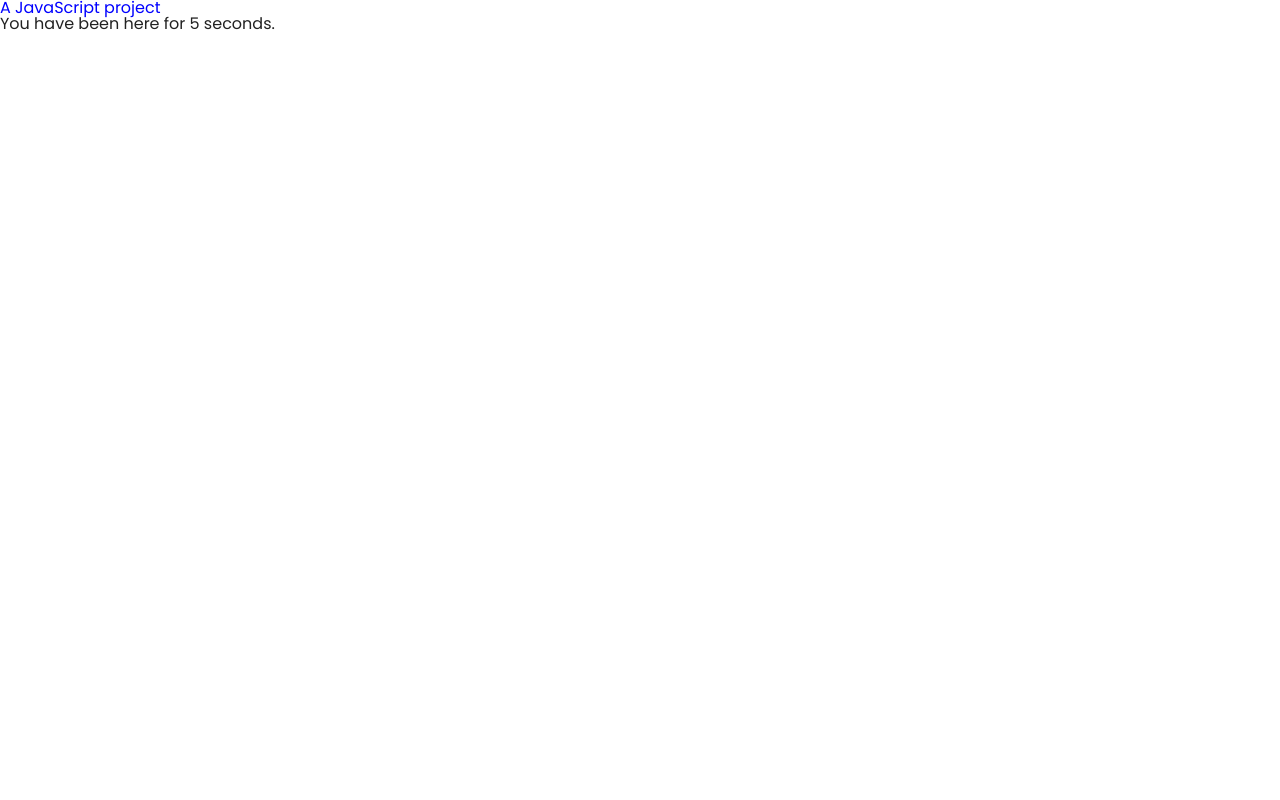
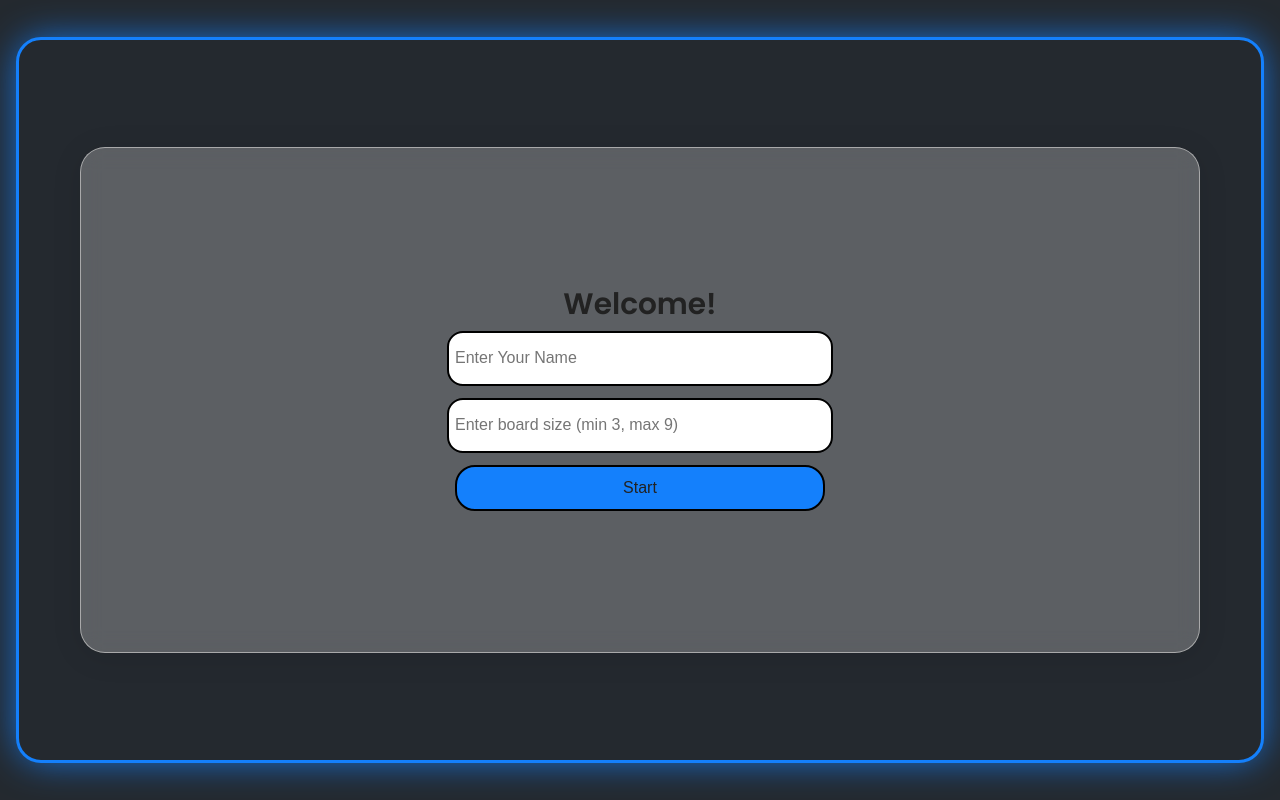
Before and after one commit to MateuszChmiest/Chessboard, a website built with Parcel: page index.html in a window 1280 px wide. Built offline with nearby package versions, Linux system fonts and the light colour scheme.

Commit message:
creating dashboard

```diff
--- a/index.html
+++ b/index.html
@@ -1,7 +1,7 @@
 <!DOCTYPE html>
 <html lang="en">
 <head>
-  <title>A JavaScript project</title>
+  <title>Chess Board</title>
   <link rel="stylesheet" href="dist/main.css">
   <link rel="preconnect" href="https://fonts.googleapis.com">
   <link rel="preconnect" href="https://fonts.gstatic.com" crossorigin>
@@ -10,8 +10,19 @@
   <meta name="viewport" content="width=device-width, initial-scale=1">
 </head>
 <body>
-  <h1 class="title">A JavaScript project</h1>
-  <div id="app"></div>
+  <main class="dashboard">
+    <div class="dashboard__panel ">
+      <div class="dashboard__data">
+        <h3 class="dashboard__data--title">Welcome!</h3>
+        <input id="playerName" class="dashboard__data--name input" type="text" placeholder="Enter Your Name"/>
+        <input id="boardSize" class="dashboard__data--boardSize input" type="number" min="3" max="9" placeholder="Enter board size (min 3, max 9)"/>
+        <button class="dashboard__data--btn btn">Start</button>
+      </div>
+    </div>
+    <div class="board hidden">
+
+    </div>
+  </main>
   <script src="src/js/main.js"></script>
 </body>
 </html>
--- a/src/js/main.js
+++ b/src/js/main.js
@@ -1,11 +1,34 @@
-'use strict';
+const board = document.querySelector(".board");
+const boardSize = document.getElementById("boardSize");
+const dasboardButton = document.querySelector(".dashboard__data--btn");
+const dashboardPanel = document.querySelector(".dashboard__panel");
+console.log(boardSize);
 
-function counter() {
-  let seconds = 0;
-  setInterval(() => {
-    seconds += 1;
-    document.getElementById('app').innerHTML = `<p>You have been here for ${seconds} seconds.</p>`;
-  }, 1000);
+dasboardButton.addEventListener("click", (e) => {
+	e.preventDefault();
+  dashboardPanel.classList.add('hidden');
+  board.classList.remove('hidden');
+  createChessBoard();
+	console.log(boardSize.value);
+});
+
+const createChessBoard = () => {
+  const chessBoardTable = document.createElement("table");
+
+  for (let i = 0; i < boardSize.value; i++) {
+    const tr = document.createElement("tr");
+    for (let j = 0; j < boardSize.value; j++) {
+      const td = document.createElement("td");
+
+      if ((i + j) % 2 == 0) {
+        td.setAttribute("class", "cell whiteCell");
+        tr.appendChild(td);
+      } else {
+        td.setAttribute("class", "cell blackCell");
+        tr.appendChild(td);
+      }
+    }
+    chessBoardTable.appendChild(tr);
+  }
+  board.appendChild(chessBoardTable);
 }
-
-counter();
--- a/src/scss/elements/_button.scss
+++ b/src/scss/elements/_button.scss
@@ -0,0 +1,12 @@
+.btn {
+    padding: 0.75rem 2rem 0.75rem 2rem;
+    background-color: $color-blue;
+    border: 2px solid $color-black;
+    border-radius: 1.25rem;
+    cursor: pointer;
+    transition: all 200ms;
+
+    &:hover {
+        transform: scale(1.1);
+    }
+}
--- /dev/null
+++ b/src/scss/elements/_input.scss
@@ -0,0 +1,8 @@
+.input {
+    width: 100%;
+    max-width: 23.125rem;
+    height: 40px;
+    border: 2px solid $color-black;
+    border-radius: 1rem;
+    padding: 0.35rem;
+}
--- a/src/scss/general/_typography.scss
+++ b/src/scss/general/_typography.scss
@@ -2,6 +2,19 @@ html {
 	font-family: $font-primary;
 	box-sizing: border-box;
 	font-size: 16px;
+}
+
+body {
+	display: flex;
+	justify-content: center;
+	align-items: center;
+	background-color: $color-gray;
+	width: 100vw;
+	height: 100vh;
+}
+
+.hidden {
+	display: none !important;
 }
 
 .container {
--- a/src/scss/generic/_variables.scss
+++ b/src/scss/generic/_variables.scss
@@ -1,5 +1,6 @@
 $font-primary: 'Poppins', sans-serif;
 
-.title {
-    color: blue;
-}
+$color-white: #FFFF;
+$color-black: #000000;
+$color-gray: #24292f;
+$color-blue: #1480fc;
--- a/src/scss/main.scss
+++ b/src/scss/main.scss
@@ -6,7 +6,9 @@
 @import "./general/typography";
 
 //* Import sections
-
+@import "./sections/dashboard";
+@import "./sections/board";
 
 //* Import elements
 @import "./elements/button";
+@import "./elements/input";
--- /dev/null
+++ b/src/scss/sections/_board.scss
@@ -0,0 +1,23 @@
+.board {
+    display: flex;
+    justify-content: center;
+    align-items: center;
+	width: 90%;
+	height: 90%;
+	background-color: blue;
+}
+
+.cell {
+	height: 50px;
+	width: 50px;
+	border: 1.5px solid grey;
+	border-style: inset;
+}
+
+.blackCell {
+	background-color: black;
+}
+
+.whiteCell {
+	background-color: white;
+}
--- /dev/null
+++ b/src/scss/sections/_dashboard.scss
@@ -0,0 +1,53 @@
+.dashboard {
+	display: flex;
+	justify-content: center;
+	align-items: center;
+	width: 100%;
+	height: 90vh;
+	max-width: 1400px;
+	background-color: $color-gray;
+	border: 3px solid $color-blue;
+	border-radius: 25px;
+	margin: 0 1rem 0 1rem;
+	-webkit-box-shadow: 0px 0px 38px -5px rgb(20, 128, 252);
+	-moz-box-shadow: 0px 0px 38px -5px rgb(20, 128, 252);
+	box-shadow: 0px 0px 38px -5px rgb(20, 128, 252);
+
+	&__panel {
+		display: flex;
+		justify-content: center;
+		align-items: center;
+		width: 100%;
+		height: 70vh;
+	}
+
+	&__data {
+		display: flex;
+		justify-content: center;
+		align-items: center;
+		flex-direction: column;
+        background: rgba(191, 191, 191, 0.36);
+        border-radius: 16px;
+        box-shadow: 0 4px 30px rgba(0, 0, 0, 0.1);
+        backdrop-filter: blur(10.6px);
+        -webkit-backdrop-filter: blur(10.6px);
+        border: 1px solid rgba(191, 191, 191, 0.78);
+		width: 90%;
+		height: 90%;
+		border-radius: 25px;
+
+		&--title {
+			font-size: 1.85rem;
+            font-weight: bold;
+		}
+
+		&--btn {
+			width: 23.125rem;
+			margin-top: 0.75rem;
+		}
+
+		&--name {
+			margin: 0.75rem 0 0.75rem 0;
+		}
+	}
+}
```
Also changed, not shown: dist/main.css, 1 other file.
